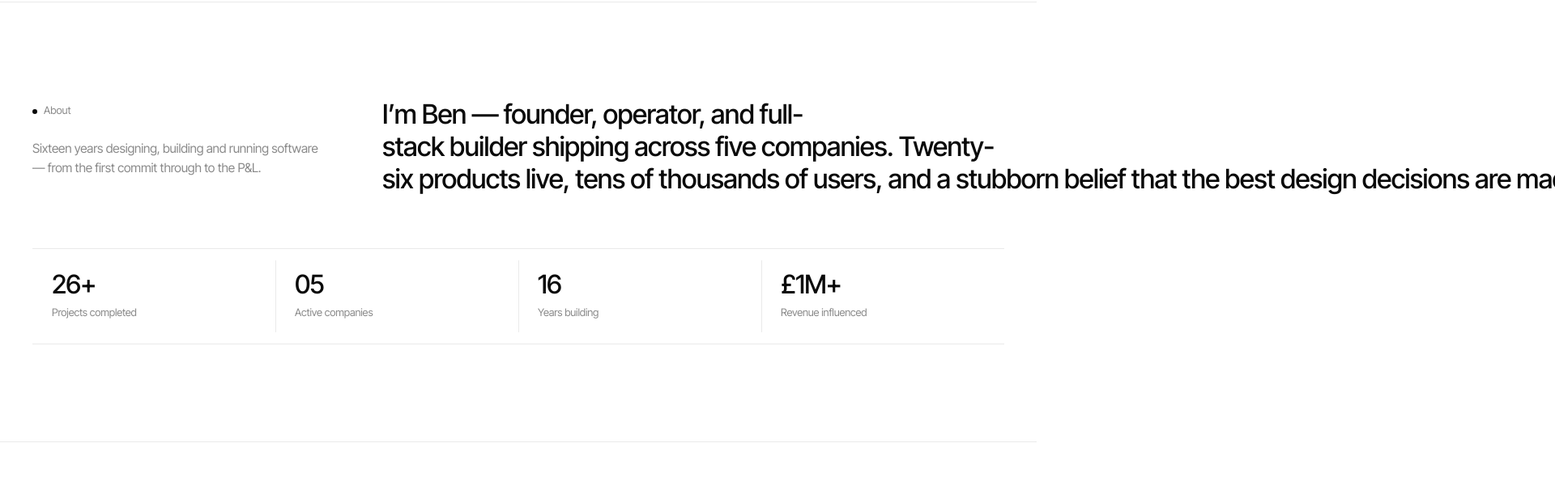
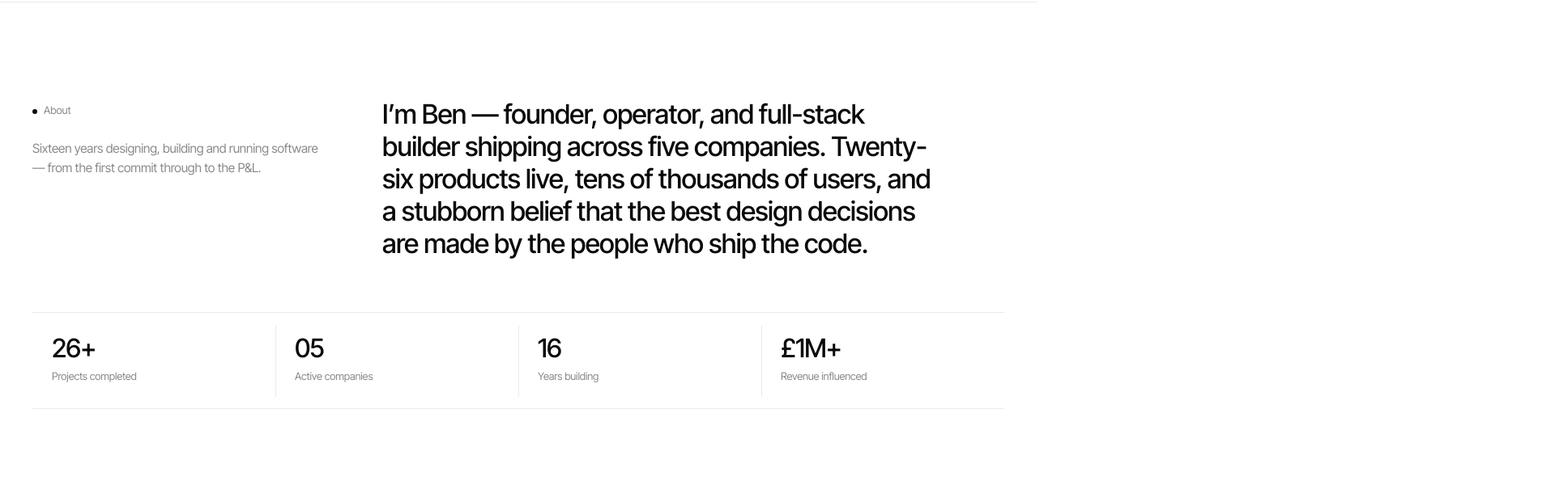
Before and after one commit to benjamingbrown064/benjamin-portfolio, a Next.js app: page / in a window 1280 px wide. Shown: the part 1340-1956 px from the top of the page at 81% size, 1920 px wide, since content can reach past the window. Built offline with nearby package versions, Linux system fonts and the light colour scheme.

Commit message:
fix: preserve typed text and restore wrapping

```diff
--- a/src/app/globals.css
+++ b/src/app/globals.css
@@ -175,6 +175,8 @@ html[data-theme="dark"] .theme-toggle .i-moon { display: none; }
 }
 .scroll-type {
   position: relative;
+  white-space: pre-wrap;
+  overflow-wrap: anywhere;
 }
 .scroll-type-char {
   color: transparent;
--- a/src/components/ScrollTypeOnView.tsx
+++ b/src/components/ScrollTypeOnView.tsx
@@ -29,7 +29,7 @@ export function ScrollTypeOnView({ text, className }: ScrollTypeOnViewProps) {
     }
 
     const unsubscribe = scrollYProgress.on("change", (value) => {
-      setProgress(value);
+      setProgress((current) => Math.max(current, value));
     });
 
     return unsubscribe;
@@ -51,7 +51,7 @@ export function ScrollTypeOnView({ text, className }: ScrollTypeOnViewProps) {
               key={`${character}-${index}`}
               className={`scroll-type-char ${isVisible ? "is-visible" : "is-hidden"} ${showCaret ? "has-caret" : ""}`}
             >
-              {character === " " ? "\u00A0" : character}
+              {character}
             </span>
           );
         })}
```
